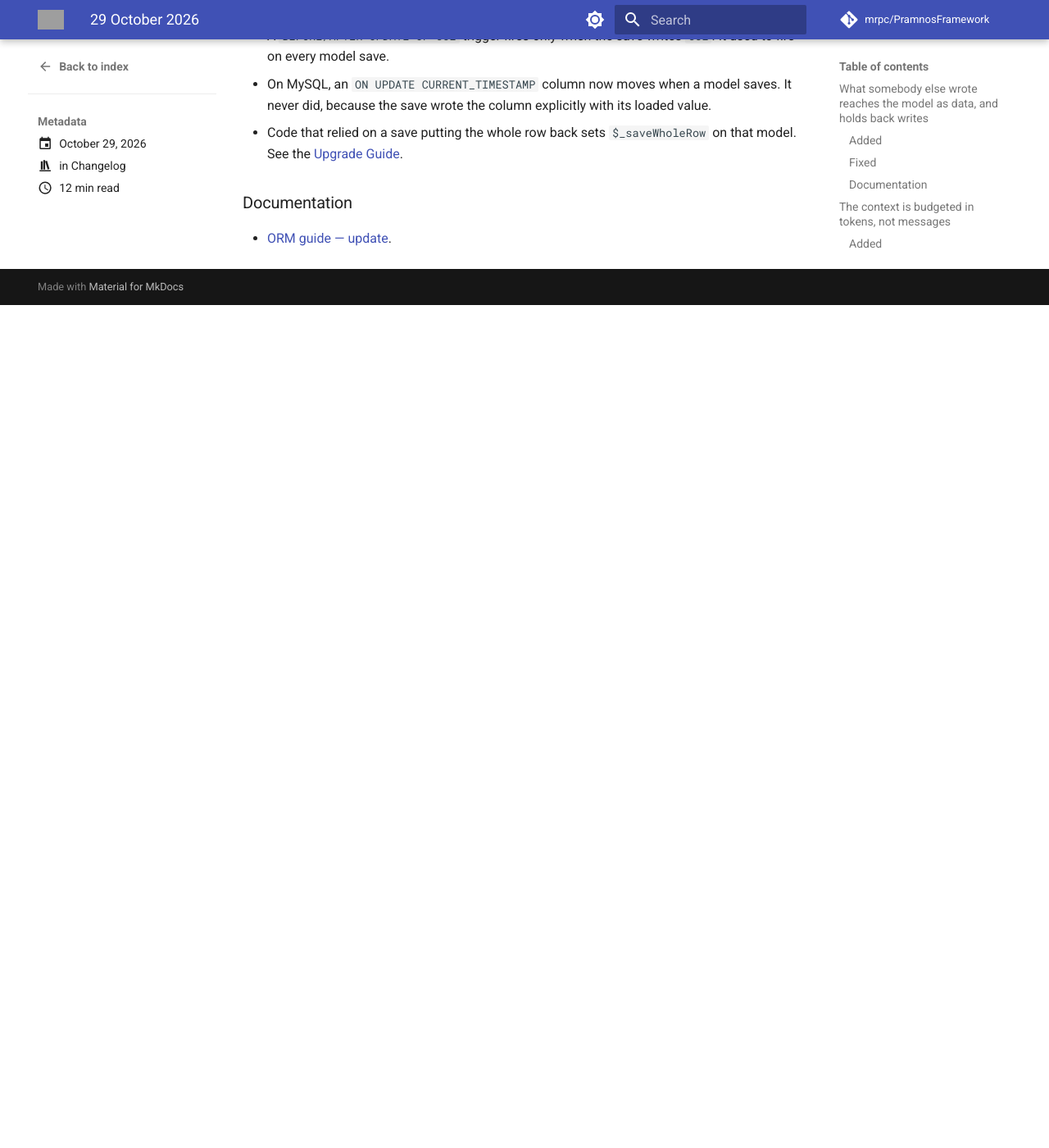
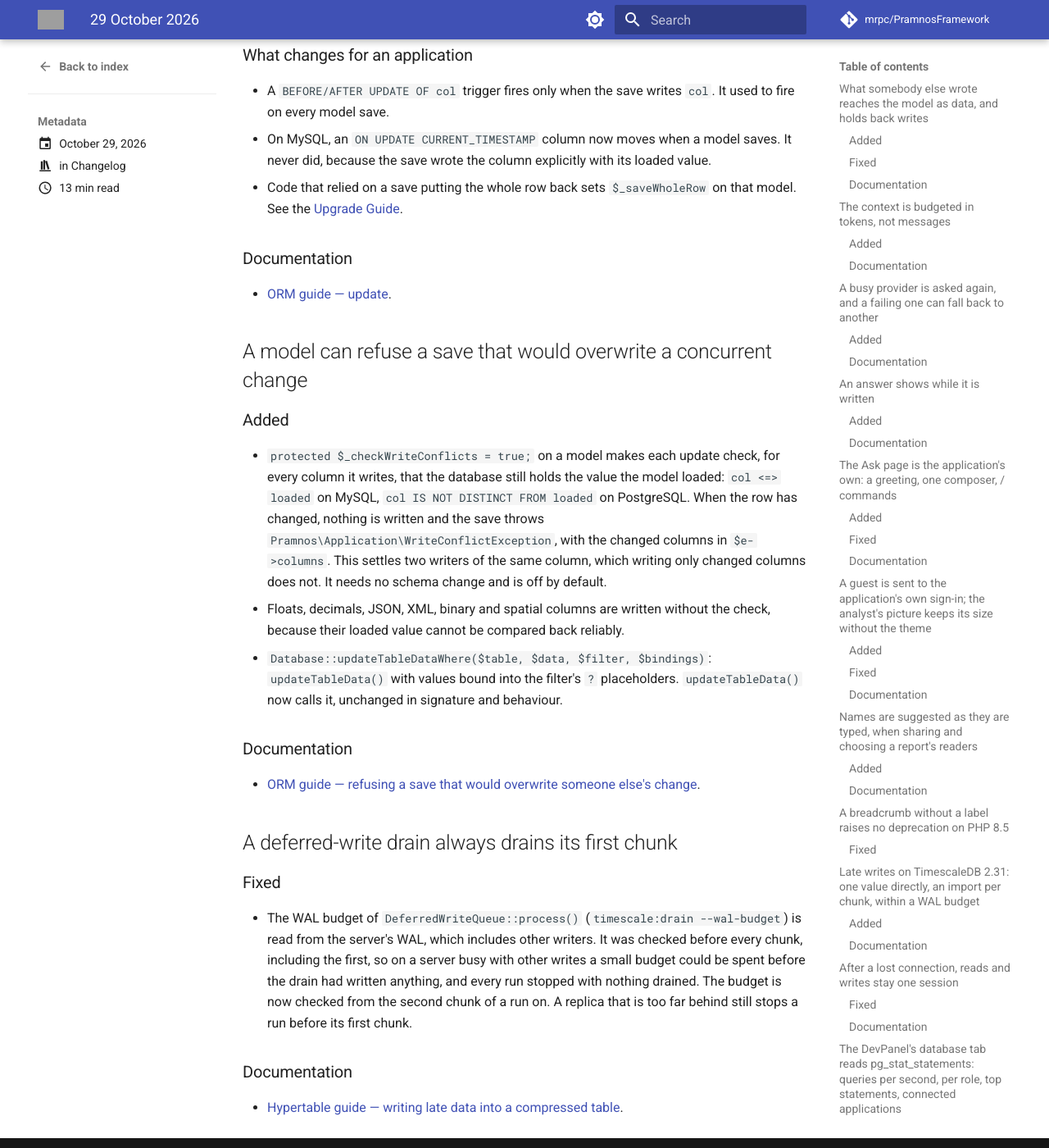
Before and after one commit to mrpc/PramnosFramework, an MkDocs documentation site: the page built from docs/version-history/posts/2026-10-29.md, in a window 1280 px wide and 1400 px high, scrolled down 9711 px. Shown: the whole window at 82% size. Built offline with MkDocs 1.6.1 and Material for MkDocs 9.7.7, drawn with Linux system fonts in a browser that asks for light colours; comment, search, counter and statistics services are not loaded; before the commit the page ends 10083 px from its top, so only the background shows below that; some of the changed text lies outside the part shown; grey boxes are pictures that could not be loaded.

Commit message:
fix(database): a deferred-write drain always drains its first chunk — the server's other WAL cannot spend its budget first

```diff
--- a/docs/Pramnos_Hypertable_Guide.md
+++ b/docs/Pramnos_Hypertable_Guide.md
@@ -899,7 +899,10 @@ chunks would write more in minutes than a streaming replica keeps, and lose it.
 So before each chunk the drain checks two limits, and stops if either is
 reached:
 
-- the WAL it has written this run, `--wal-budget` in MB (default 20 GB);
+- the WAL written since the run began, `--wal-budget` in MB (default 20 GB).
+  This is the server's WAL, other writers' included, so it is checked only from
+  the second chunk on: the first chunk of a run always drains, and a busy server
+  cannot spend the budget before the drain has done anything;
 - how far the furthest streaming replica is behind, `--replica-lag` in MB
   (default 10 GB). This is read from `pg_stat_replication`, whose positions a
   superuser or a `pg_monitor` member sees; another role reads no lag.
--- a/docs/version-history/posts/2026-10-29.md
+++ b/docs/version-history/posts/2026-10-29.md
@@ -21,6 +21,8 @@ Fourteen entries today:
 - PostgreSQL results no longer read the whole of `pg_type` once per request
 - A health check's name links to the screen that says more
 - A model's update writes only the columns that changed
+- A model can refuse a save that would overwrite a concurrent change
+- A deferred-write drain always drains its first chunk
 
 <!-- more -->
 
@@ -351,3 +353,38 @@ Fourteen entries today:
 ### Documentation
 
 - [ORM guide — update](../../Pramnos_ORM_Guide.md#update).
+
+## A model can refuse a save that would overwrite a concurrent change
+
+### Added
+
+- `protected $_checkWriteConflicts = true;` on a model makes each update check, for every
+  column it writes, that the database still holds the value the model loaded:
+  `col <=> loaded` on MySQL, `col IS NOT DISTINCT FROM loaded` on PostgreSQL. When the row has
+  changed, nothing is written and the save throws `Pramnos\Application\WriteConflictException`,
+  with the changed columns in `$e->columns`. This settles two writers of the same column, which
+  writing only changed columns does not. It needs no schema change and is off by default.
+- Floats, decimals, JSON, XML, binary and spatial columns are written without the check,
+  because their loaded value cannot be compared back reliably.
+- `Database::updateTableDataWhere($table, $data, $filter, $bindings)`: `updateTableData()` with
+  values bound into the filter's `?` placeholders. `updateTableData()` now calls it, unchanged
+  in signature and behaviour.
+
+### Documentation
+
+- [ORM guide — refusing a save that would overwrite someone else's change](../../Pramnos_ORM_Guide.md#refusing-a-save-that-would-overwrite-someone-elses-change).
+
+## A deferred-write drain always drains its first chunk
+
+### Fixed
+
+- The WAL budget of `DeferredWriteQueue::process()` (`timescale:drain --wal-budget`) is read
+  from the server's WAL, which includes other writers. It was checked before every chunk,
+  including the first, so on a server busy with other writes a small budget could be spent
+  before the drain had written anything, and every run stopped with nothing drained. The budget
+  is now checked from the second chunk of a run on. A replica that is too far behind still
+  stops a run before its first chunk.
+
+### Documentation
+
+- [Hypertable guide — writing late data into a compressed table](../../Pramnos_Hypertable_Guide.md#writing-late-data-into-a-compressed-table).
```
Also changed, not shown: other parts of docs/version-history/posts/2026-10-29.md (+1 -1 lines), 3 other files.
